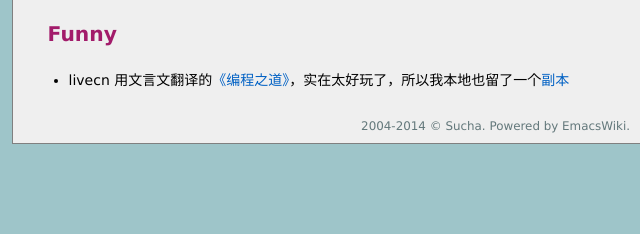
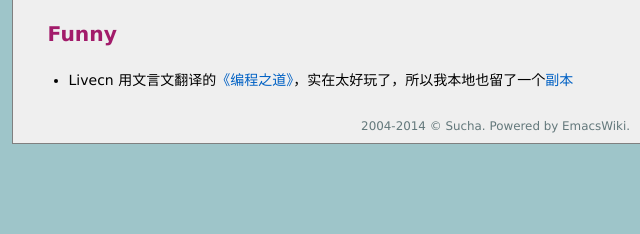
Before and after one commit to lalawue/lalawue.github.io, a plain HTML site: page muse/index.html in a window 1280 px wide. Shown: the part 243-477 px from the top of the page, 23-663 px from the left. Drawn offline with Linux system fonts and the light colour scheme.

Commit message:
update content

```diff
--- a/muse/index.html
+++ b/muse/index.html
@@ -32,7 +32,7 @@
 <h2>Funny</h2>
 
 <ul>
-<li>livecn 用文言文翻译的<a href="http://lei.xxx/top.html">《编程之道》</a>，实在太好玩了，所以我本地也留了一个<a href="../doc/tao_of_programming.html">副本</a>
+<li>Livecn 用文言文翻译的<a href="http://lei.xxx/top.html">《编程之道》</a>，实在太好玩了，所以我本地也留了一个<a href="../doc/tao_of_programming.html">副本</a>
 </li>
 </ul>
       <!-- Page published by Emacs Wiki ends here -->
```
